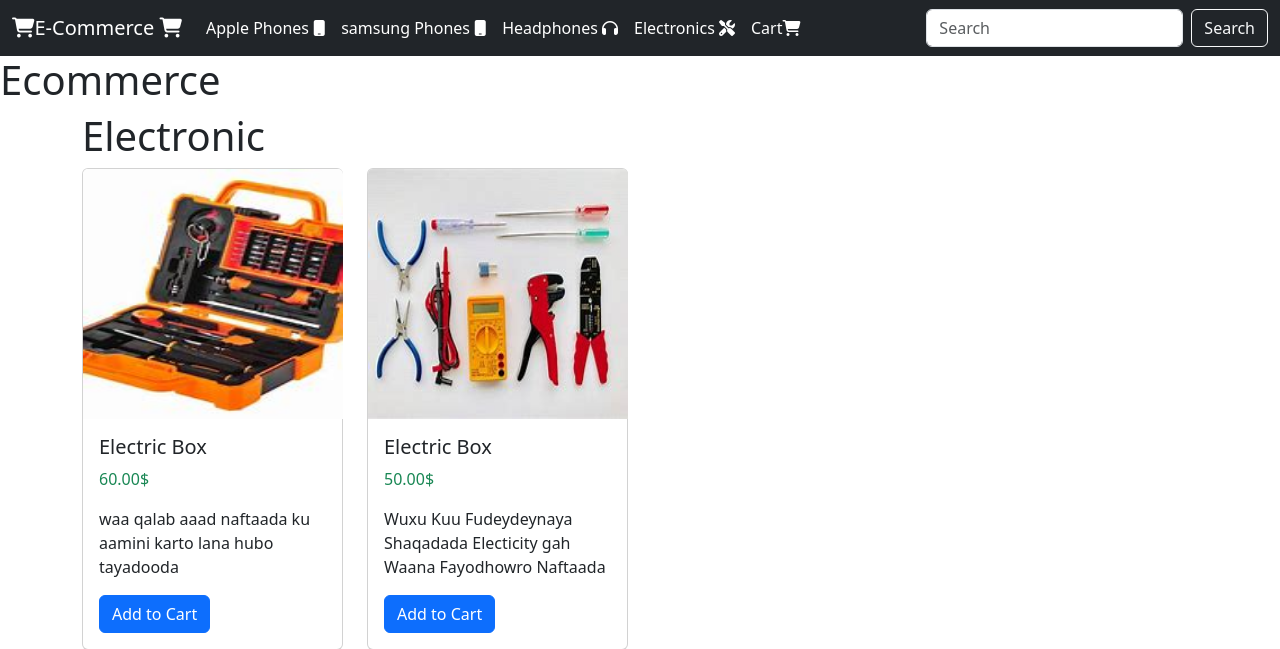
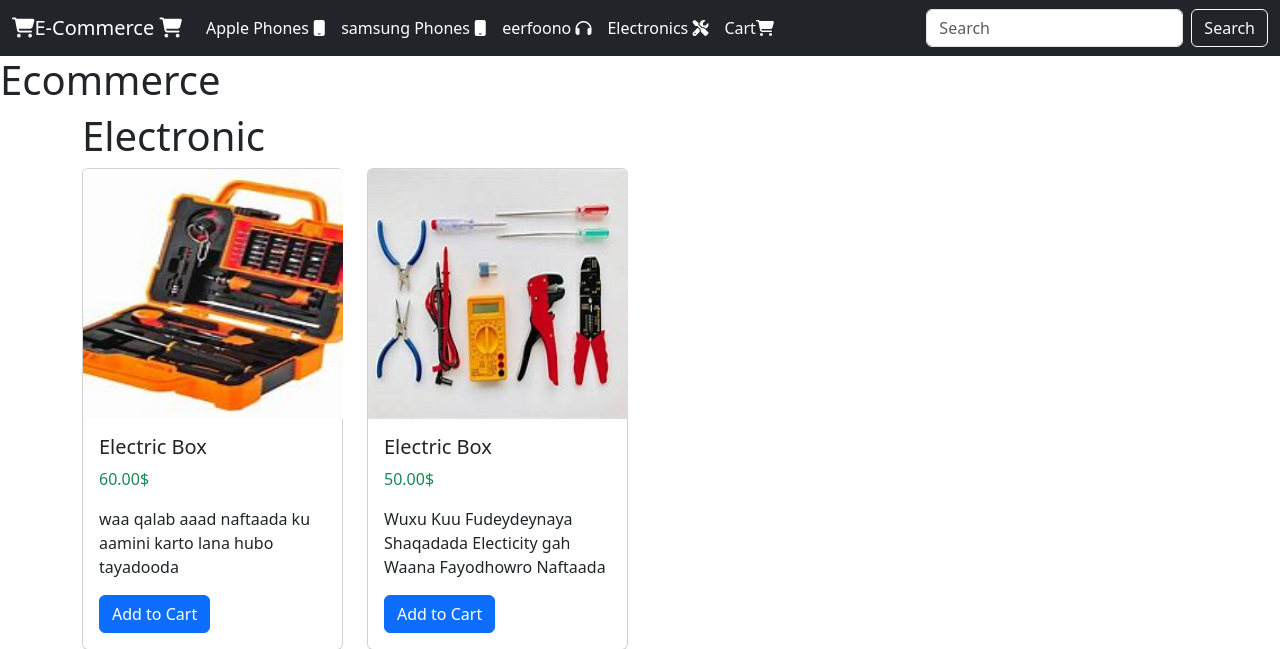
Before and after one commit to hoodo1700/First-ecom, a Django app: page /electronic/ in a window 1280 px wide. Shown: the top 649 px of the page. Run offline with Django 5.2, Linux system fonts and the light colour scheme; data comes from the database, SQL or seed files in the repository; some libraries are stand-ins or nearby versions.

Commit message:
changed headphones
waxaan badaley base ka

```diff
--- a/Ecomercce/shop/Templates/base.html
+++ b/Ecomercce/shop/Templates/base.html
@@ -26,7 +26,7 @@
                         <a class="nav-link active" href="{%url 'samsungphone'%}">samsung Phones <i class="fa-solid fa-mobile"></i></a>
                     </li>
                     <li class="nav-item">
-                      <a class="nav-link active" href="{%url 'headphones'%}">Headphones <i class="fa-solid fa-headphones"></i></a>
+                      <a class="nav-link active" href="{%url 'headphones'%}">eerfoono <i class="fa-solid fa-headphones"></i></a>
 
 
 
```
